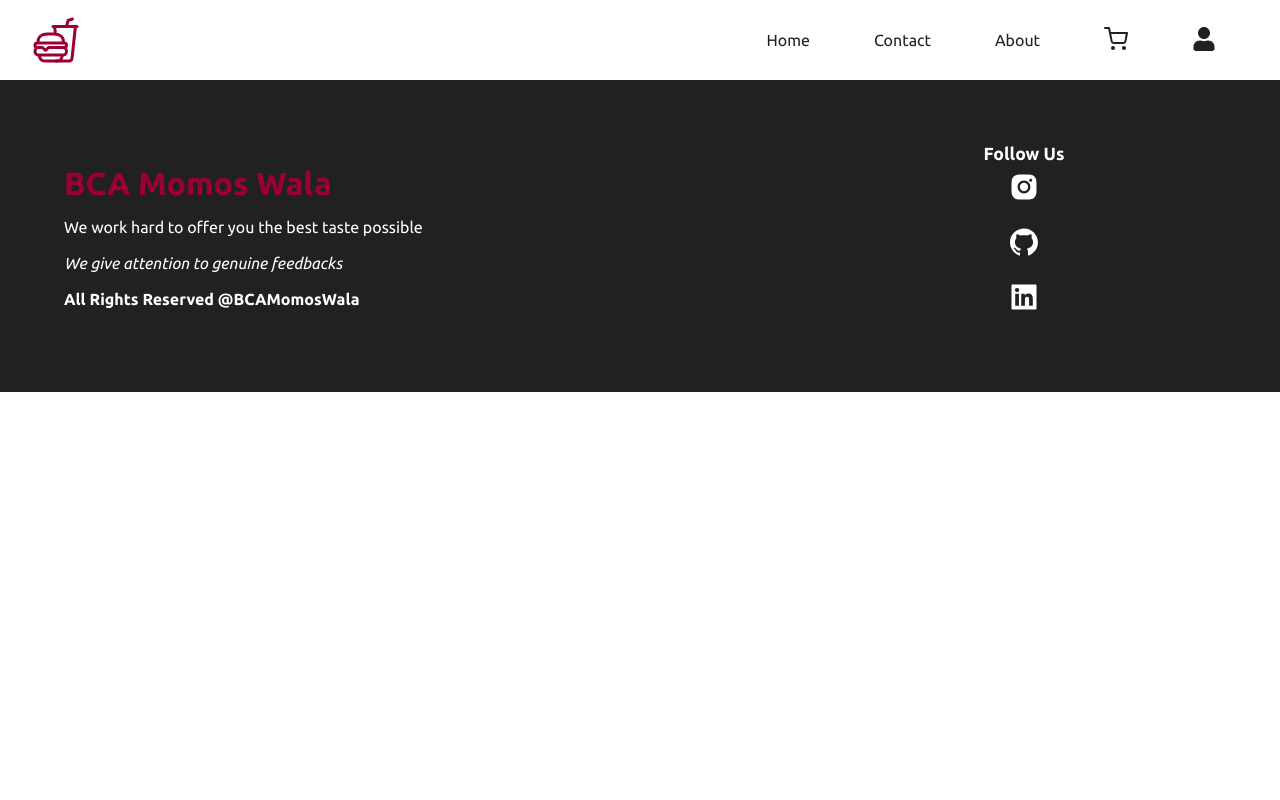
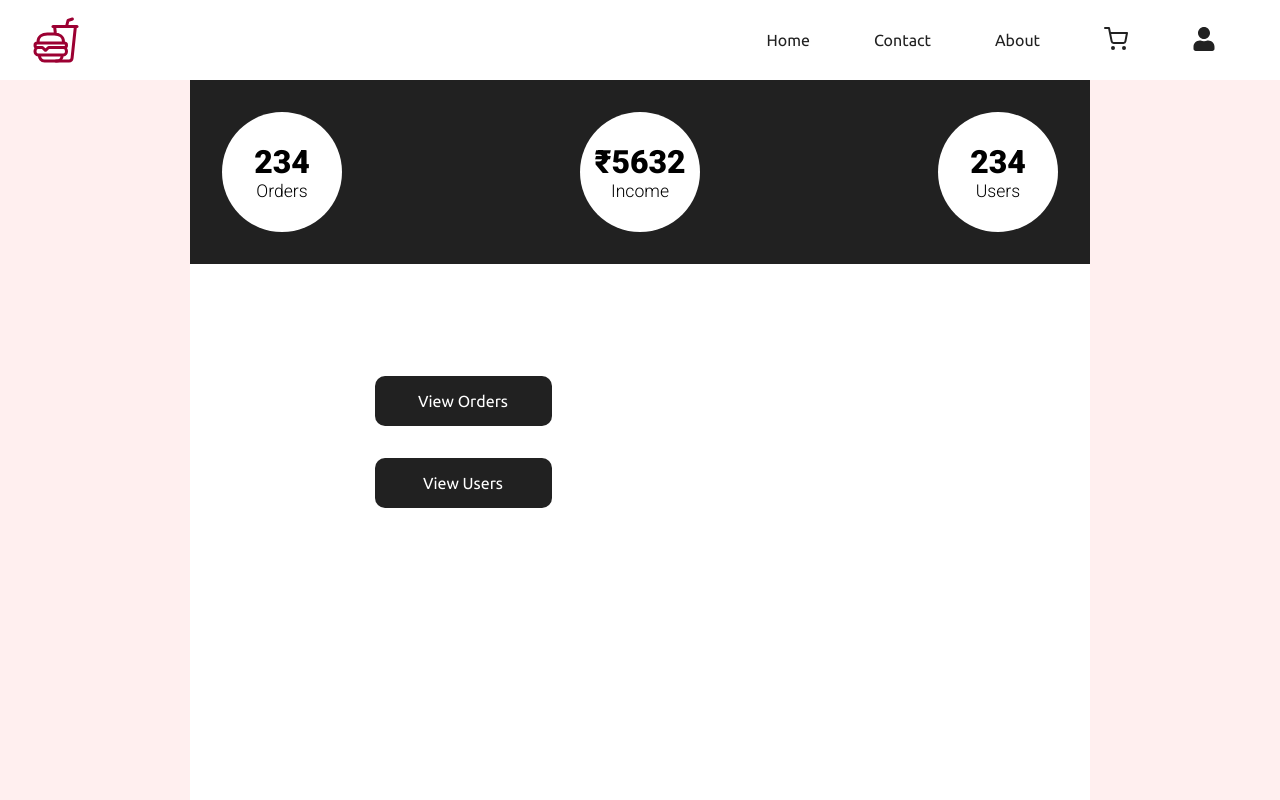
Before and after one commit to Priyanshu-Batham/BcaMomosWala-Frontend, a React (Create React App) app: page /admin/dashboard in a window 1280 px wide. Shown: the top 800 px of the page. Built offline with nearby package versions, Linux system fonts and the light colour scheme.

Commit message:
interfered so gotta go

```diff
--- a/src/App.js
+++ b/src/App.js
@@ -12,6 +12,7 @@ import Login from './components/login/Login';
 import Profile from './components/profile/Profile';
 import MyOrders from './components/myOrders/MyOrders';
 import OrderDetails from './components/myOrders/OrderDetails';
+import Dashboard from './components/admin/Dashboard';
 
 function App() {
   return (
@@ -28,6 +29,7 @@ function App() {
         <Route path="/me" element={<Profile />} />
         <Route path="/myorders" element={<MyOrders />} />
         <Route path="/order/:id" element={<OrderDetails />} />
+        <Route path="/admin/dashboard" element={<Dashboard />} />
       </Routes>
       <Footer />
     </BrowserRouter>
--- /dev/null
+++ b/src/components/admin/Dashboard.jsx
@@ -0,0 +1,38 @@
+import React from "react";
+import "../../style/dashboard.scss";
+import { Link } from "react-router-dom";
+import { Doughnut } from "react-chartjs-2";
+import { Chart } from "chart.js";
+
+const Dashboard = () => {
+  return (
+    <section className="dashboard">
+      <main>
+        <article>
+          <div>
+            <h3>{234}</h3>
+            <p>Orders</p>
+          </div>
+          <div>
+            <h3>₹{5632}</h3>
+            <p>Income</p>
+          </div>
+          <div>
+            <h3>{234}</h3>
+            <p>Users</p>
+          </div>
+        </article>
+        <section>
+          <div>
+            <Link to="/admin/orders">View Orders</Link>
+            <Link to="/admin/users">View Users</Link>
+          </div>
+
+          <aside></aside>
+        </section>
+      </main>
+    </section>
+  );
+};
+
+export default Dashboard;
--- /dev/null
+++ b/src/style/dashboard.scss
@@ -0,0 +1,74 @@
+@import 'colors';
+
+.dashboard{
+    background-color: $pink;
+    height: 100vh;
+
+    > main{
+        height: 100%;
+        max-width: 900px;
+        background-color: white;
+        margin: auto;
+
+        > article{
+            display: flex;
+            justify-content: space-between;
+            align-items: center;
+            background-color: $dark;
+            padding: 2rem;
+
+            > div{
+                background-color: white;
+                border-radius: 100%;
+                text-align: center;
+                height: 120px;
+                width: 120px;
+                display: flex;
+                align-items: center;
+                justify-content: center;
+                flex-direction: column;
+
+                > h3{
+                    font: 800 2rem 'Roboto';
+                }
+
+                > p{
+                    font: 300 1.1rem 'Roboto';
+                }
+            }
+        }
+
+        > section{
+            display: flex;
+            justify-content: space-between;
+            padding: 6rem;
+
+            > div{
+                width: 50%;
+                display: flex;
+                align-items: center;
+                justify-content: center;
+                flex-direction: column;
+
+                > a{
+                    white-space: nowrap;
+                    background-color: $dark;
+                    color: white;
+                    padding: 1rem;
+                    width: 50%;
+                    text-align: center;
+                    border-radius: 10px;
+                    margin: 1rem;
+
+                    &:hover{
+                        background-color: $darkRed;
+                    }
+                }
+            }
+
+            > aside{
+                width: 50%;
+            }
+        }
+    }
+}
```
Also changed, not shown: timestamp.txt.
